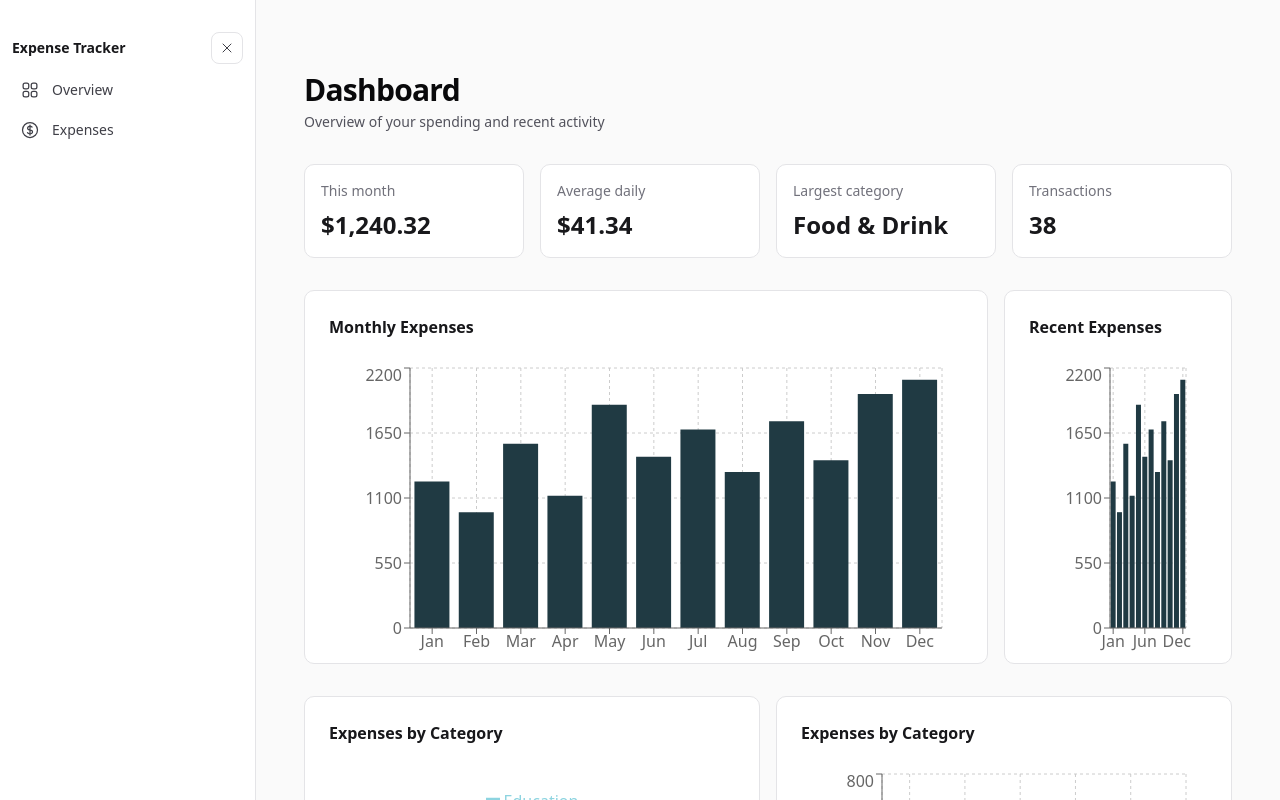
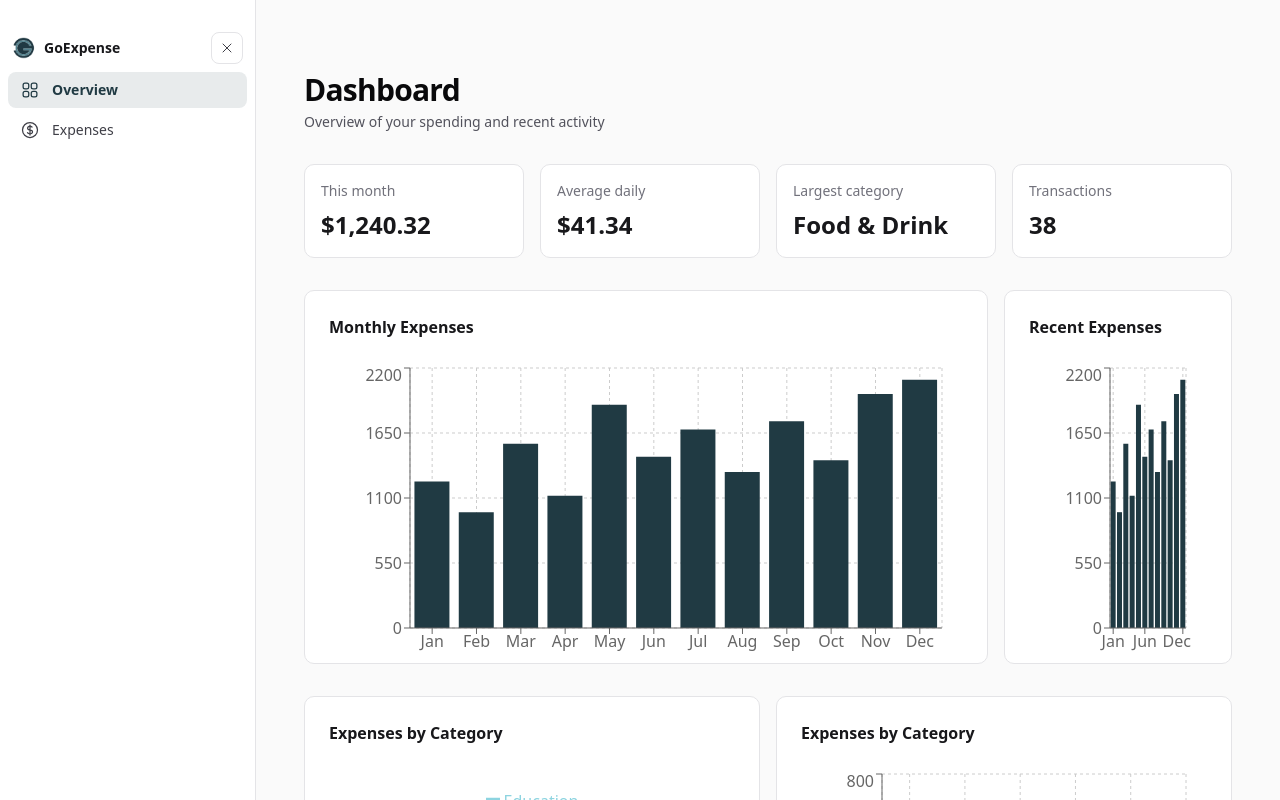
Before and after one commit to bryantang1107/expense-tracker, a Next.js app: page /dashboard in a window 1280 px wide. Shown: the top 800 px of the page. Built offline with nearby package versions, Linux system fonts and the light colour scheme.

Commit message:
Add logo, update ui & fix warning

```diff
--- a/src/app/layout.tsx
+++ b/src/app/layout.tsx
@@ -19,8 +19,11 @@ const geistMono = Geist_Mono({
 });
 
 export const metadata: Metadata = {
-  title: 'Create Next App',
-  description: 'Generated by create next app',
+  title: 'GoExpense',
+  description: 'Track & manage your expenses',
+  icons: {
+    icon: '/icons/logo.png',
+  },
 };
 
 export default function RootLayout({
--- a/src/components/charts/CategoryExpenseChart.tsx
+++ b/src/components/charts/CategoryExpenseChart.tsx
@@ -1,13 +1,6 @@
 'use client';
 
-import {
-  PieChart,
-  Pie,
-  Cell,
-  Tooltip,
-  ResponsiveContainer,
-  Legend,
-} from 'recharts';
+import { PieChart, Pie, Cell, Tooltip, Legend } from 'recharts';
 
 const data = [
   { name: 'Housing / Rent / Mortgage', value: 1200 },
@@ -48,8 +41,7 @@ const COLORS = [
 export default function CategoryExpenseChart() {
   return (
     <div style={{ width: '100%', height: '400px' }}>
-      <ResponsiveContainer>
-        <PieChart>
+      <PieChart style={{ width: '100%', height: '100%' }} responsive>
         <Pie
           data={data}
           dataKey="value"
@@ -73,7 +65,6 @@ export default function CategoryExpenseChart() {
           wrapperStyle={{ paddingLeft: '20px' }}
         />
       </PieChart>
-      </ResponsiveContainer>
     </div>
   );
 }
--- a/src/components/charts/MonthlyExpenseChart.tsx
+++ b/src/components/charts/MonthlyExpenseChart.tsx
@@ -1,14 +1,6 @@
 'use client';
 
-import {
-  BarChart,
-  Bar,
-  XAxis,
-  YAxis,
-  Tooltip,
-  CartesianGrid,
-  ResponsiveContainer,
-} from 'recharts';
+import { BarChart, Bar, XAxis, YAxis, Tooltip, CartesianGrid } from 'recharts';
 
 const data = [
   { name: 'Jan', expense: 1240 },
@@ -28,15 +20,17 @@ const data = [
 export default function MonthlyExpenseChart() {
   return (
     <div style={{ width: '100%', height: 300 }}>
-      <ResponsiveContainer>
-        <BarChart data={data}>
+      <BarChart
+        data={data}
+        style={{ width: '100%', height: '100%' }}
+        responsive
+      >
         <CartesianGrid strokeDasharray="3 3" />
         <XAxis dataKey="name" />
         <YAxis />
         <Tooltip />
         <Bar dataKey="expense" fill="#203A43" />
       </BarChart>
-      </ResponsiveContainer>
     </div>
   );
 }
--- a/src/components/charts/MonthlyExpenseLineChart.tsx
+++ b/src/components/charts/MonthlyExpenseLineChart.tsx
@@ -7,7 +7,6 @@ import {
   YAxis,
   Tooltip,
   CartesianGrid,
-  ResponsiveContainer,
 } from 'recharts';
 
 const data = [
@@ -28,8 +27,11 @@ const data = [
 export default function MonthlyExpenseLineChart() {
   return (
     <div style={{ width: '100%', height: 300 }}>
-      <ResponsiveContainer>
-        <LineChart data={data}>
+      <LineChart
+        data={data}
+        style={{ width: '100%', height: '100%' }}
+        responsive
+      >
         <CartesianGrid strokeDasharray="3 3" />
         <XAxis dataKey="month" />
         <YAxis />
@@ -43,7 +45,6 @@ export default function MonthlyExpenseLineChart() {
           activeDot={{ r: 6 }}
         />
       </LineChart>
-      </ResponsiveContainer>
     </div>
   );
 }
--- a/src/components/expense/ExpenseForm.tsx
+++ b/src/components/expense/ExpenseForm.tsx
@@ -79,7 +79,7 @@ export default function ExpenseForm({
       <form
         onSubmit={handleFormSubmit}
         id="expense-form"
-        className="flex flex-col gap-4 text-white"
+        className="flex flex-col gap-4 text-white mt-5"
       >
         <Field>
           <FieldLabel htmlFor="title" className="text-white">
@@ -221,7 +221,7 @@ export default function ExpenseForm({
           form="expense-form"
           variant="outline"
           disabled={isSubmitting}
-          className="cursor-pointer text-white"
+          className="cursor-pointer text-white bg-transparent"
         >
           {isSubmitting
             ? mode === 'create'
--- a/src/components/layout/Sidebar.tsx
+++ b/src/components/layout/Sidebar.tsx
@@ -1,7 +1,9 @@
 'use client';
 
 import { useState } from 'react';
+import Image from 'next/image';
 import Link from 'next/link';
+import { usePathname } from 'next/navigation';
 import {
   Squares2X2Icon,
   CurrencyDollarIcon,
@@ -21,8 +23,17 @@ export default function Sidebar() {
       >
         <div className="flex items-center justify-between px-3 mt-8">
           {!collapsed && (
-            <div className="text-sm font-semibold whitespace-nowrap transition-[opacity,width] duration-200">
-              Expense Tracker
+            <div className="flex items-center gap-2">
+              <Image
+                src="/icons/logo.png"
+                alt="GoExpense"
+                width={24}
+                height={24}
+                className="rounded-full object-cover"
+              />
+              <div className="text-sm font-semibold whitespace-nowrap transition-[opacity,width] duration-200">
+                GoExpense
+              </div>
             </div>
           )}
           <button
@@ -68,10 +79,17 @@ function SidebarItem({
   icon: React.ComponentType<{ className?: string }>;
   collapsed: boolean;
 }) {
+  const pathname = usePathname();
+  const isActive = pathname === href;
+
   return (
     <Link
       href={href}
-      className="flex items-center gap-3 rounded-md px-3 py-2 text-sm text-zinc-700 hover:bg-zinc-50 hover:text-zinc-900 dark:text-zinc-200 dark:hover:bg-zinc-800 dark:hover:text-white"
+      className={`flex items-center gap-3 rounded-md px-3 py-2 text-sm transition-colors ${
+        isActive
+          ? 'bg-[#203A43]/10 text-[#203A43] font-bold dark:bg-[#203A43]/20 dark:text-[#4f818d]'
+          : 'text-zinc-700 hover:bg-zinc-50 hover:text-zinc-900 dark:text-zinc-200 dark:hover:bg-zinc-800 dark:hover:text-white'
+      }`}
     >
       <Icon className="h-5 w-5 shrink-0" />
       <span className={collapsed ? 'sr-only' : ''}>{label}</span>
--- a/src/components/modals/FormModal.tsx
+++ b/src/components/modals/FormModal.tsx
@@ -11,6 +11,8 @@ import {
 import { MeshGradient } from '@mesh-gradient/react';
 import { type MeshGradientOptions } from '@mesh-gradient/core';
 import { cn } from '@/lib/utils';
+import { XIcon } from 'lucide-react';
+import { DialogClose } from '@/components/ui/dialog';
 
 const options: MeshGradientOptions = {
   colors: ['#0F2027', '#203A43', '#2C5364', '#4f818d'],
@@ -33,12 +35,17 @@ export default function FormModal() {
       <DialogContent
         className={cn(sizeClasses[size], 'p-0 border-none')}
         onOpenAutoFocus={(e) => e.preventDefault()}
+        showCloseButton={false}
       >
         <div className="relative p-6 w-full h-full">
           <MeshGradient
             options={options}
             className="absolute inset-0 -z-10 rounded-lg w-full h-full"
           />
+          <DialogClose className="absolute top-4 right-4 z-30 rounded-xs cursor-pointer">
+            <XIcon className="h-4 w-4 text-white" />
+            <span className="sr-only">Close</span>
+          </DialogClose>
           <div className="relative z-20">
             {(title || description) && (
               <DialogHeader>
--- a/src/components/ui/DatePicker.tsx
+++ b/src/components/ui/DatePicker.tsx
@@ -48,7 +48,7 @@ export default function DatePicker({
             variant="outline"
             id="date"
             name="date"
-            className="w-full justify-between font-normal text-white"
+            className="w-full justify-between font-normal text-white bg-transparent"
             type="button"
           >
             {date ? date.toLocaleDateString() : 'Select date'}
```
Also changed, not shown: public/icons/logo.png (added). Lines whose indentation alone changed are shown as unchanged.
